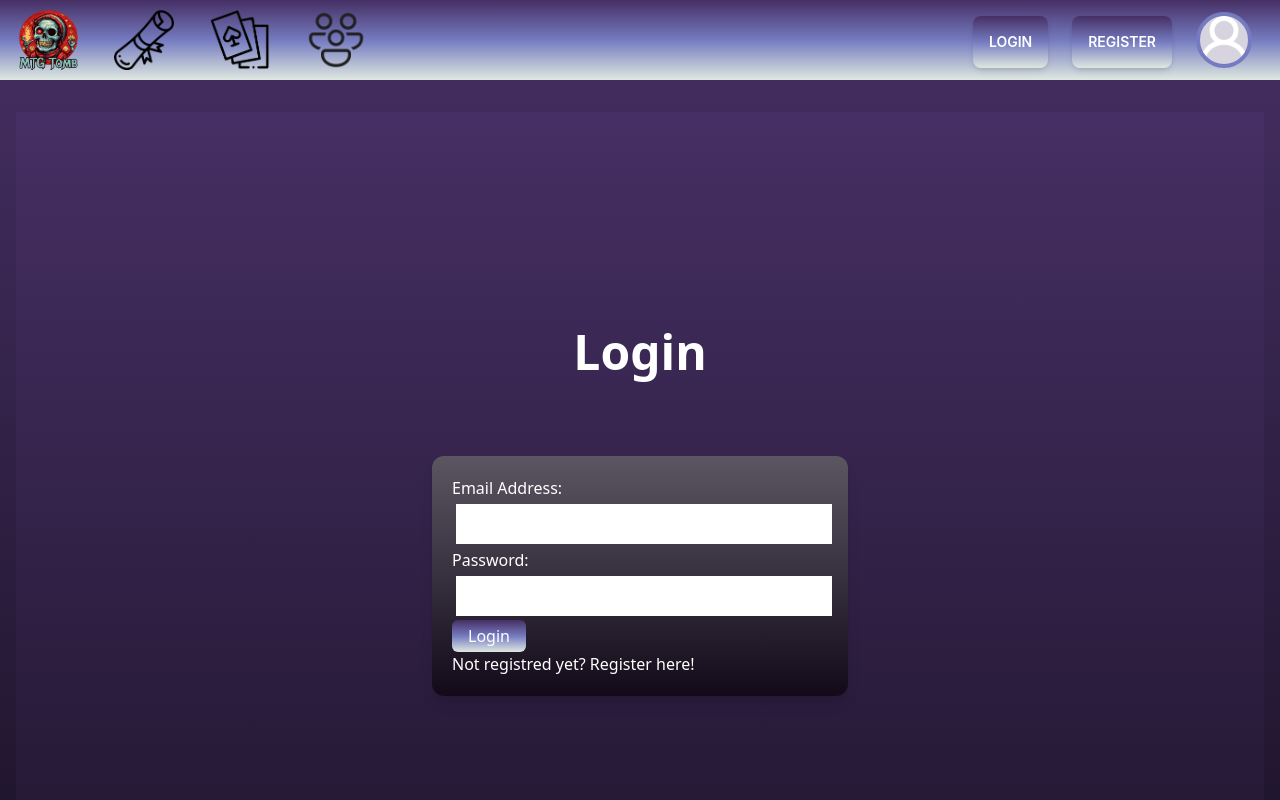
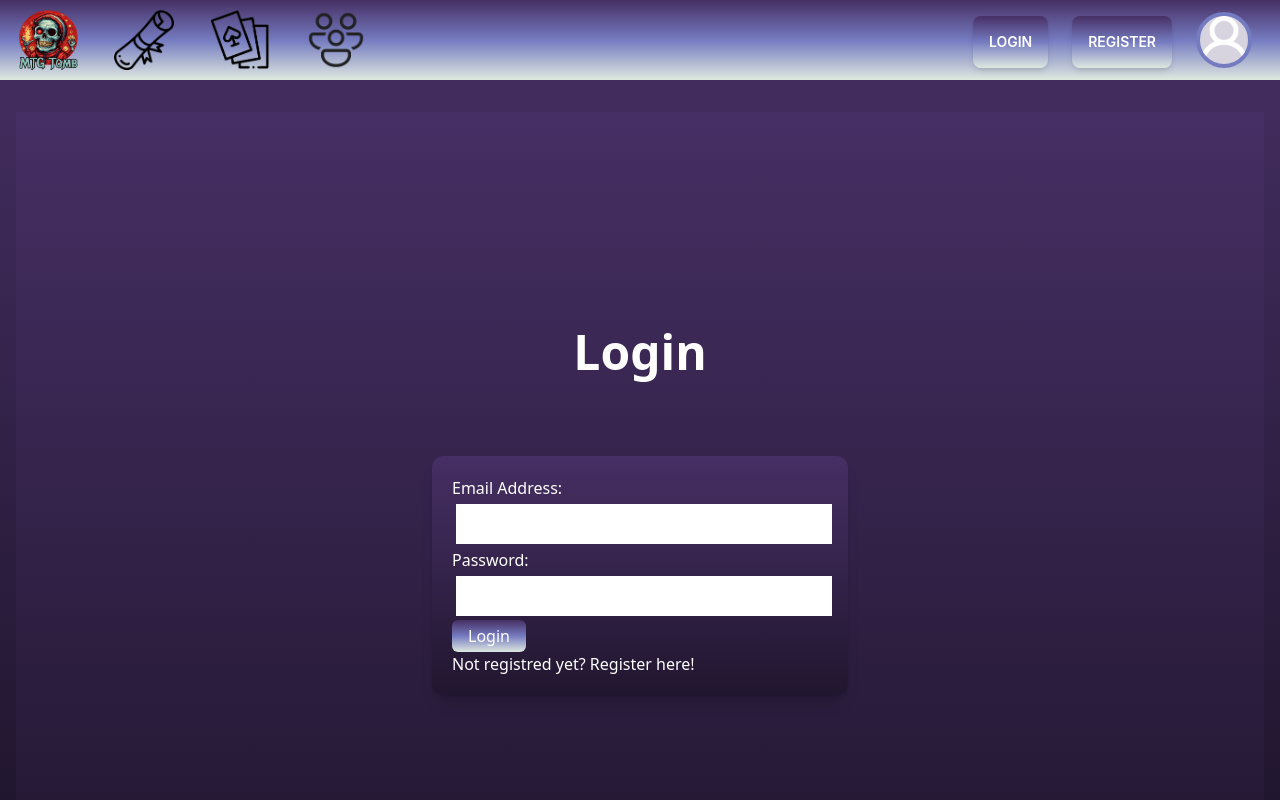
Before and after one commit to chas-academy/u08-business-idea-wepushonsave, a React (Vite) app in the folder frontend/: page /login in a window 1280 px wide. Shown: the top 800 px of the page. Built offline with nearby package versions, Linux system fonts and the light colour scheme; no server answers; what ldrs would draw is missing.

Commit message:
bg-gradient on register login

```diff
--- a/frontend/src/pages/login/Login.tsx
+++ b/frontend/src/pages/login/Login.tsx
@@ -48,7 +48,7 @@ const Login: React.FC = () => {
     <>
       <div className="flex flex-col bg-site-gradient items-center justify-center min-h-screen text-white">
         <h1 className="text-3xl md:text-5xl md:mb-20 font-bold mb-4">Login</h1>
-        <div className="flex flex-col md:w-1/3 w-5/6 p-5 rounded-xl shadow-lg bg-profile-content">
+        <div className="flex flex-col md:w-1/3 w-5/6 p-5 rounded-xl shadow-lg bg-site-gradient">
           {error && <div className="error">{error}</div>}
           <form onSubmit={onSubmit}>
             <div>
--- a/frontend/src/pages/login/Register.tsx
+++ b/frontend/src/pages/login/Register.tsx
@@ -57,7 +57,7 @@ const Register: React.FC = () => {
     return (
         <div className="flex flex-col bg-site-gradient items-center justify-center min-h-screen text-white">
             <h1 className="text-3xl md:text-5xl md:mb-20 font-bold mb-4">Register</h1>
-            <div className="flex flex-col md:w-1/3 w-5/6 p-5 rounded-xl shadow-lg bg-profile-content">
+            <div className="flex flex-col md:w-1/3 w-5/6 p-5 rounded-xl shadow-lg bg-site-gradient">
 
                 <form onSubmit={onSubmit}>
                     <div>
```
